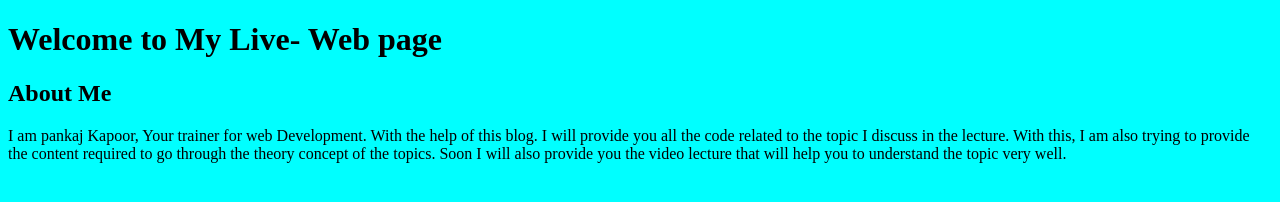
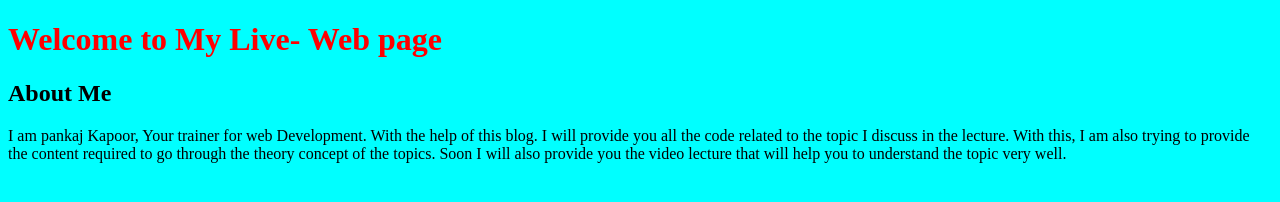
Before and after one commit to garg-deepanshi/Assignment, a plain HTML site: page index.html in a window 1280 px wide. Drawn offline with Linux system fonts and the light colour scheme.

Commit message:
text color

```diff
--- a/index.html
+++ b/index.html
@@ -6,7 +6,7 @@
         <meta name="viewport" content="width=device-width, initial-scale=1.0">
     </head>
     <body style="background-color:cyan;">
-        <div><h1>Welcome to My Live- Web page</h1></div>
+        <div style="color:red;"><h1>Welcome to My Live- Web page</h1></div>
         <h2>About Me</h2>
         <p>I am pankaj Kapoor, Your trainer for web Development. With the help of this blog. I will provide you all the code related to the topic I discuss in the lecture. With this, I am also trying to provide the content required to go through the theory concept of the topics. Soon I will also provide you the video lecture that will help you to understand the topic very well.</p>
     </body>
```
